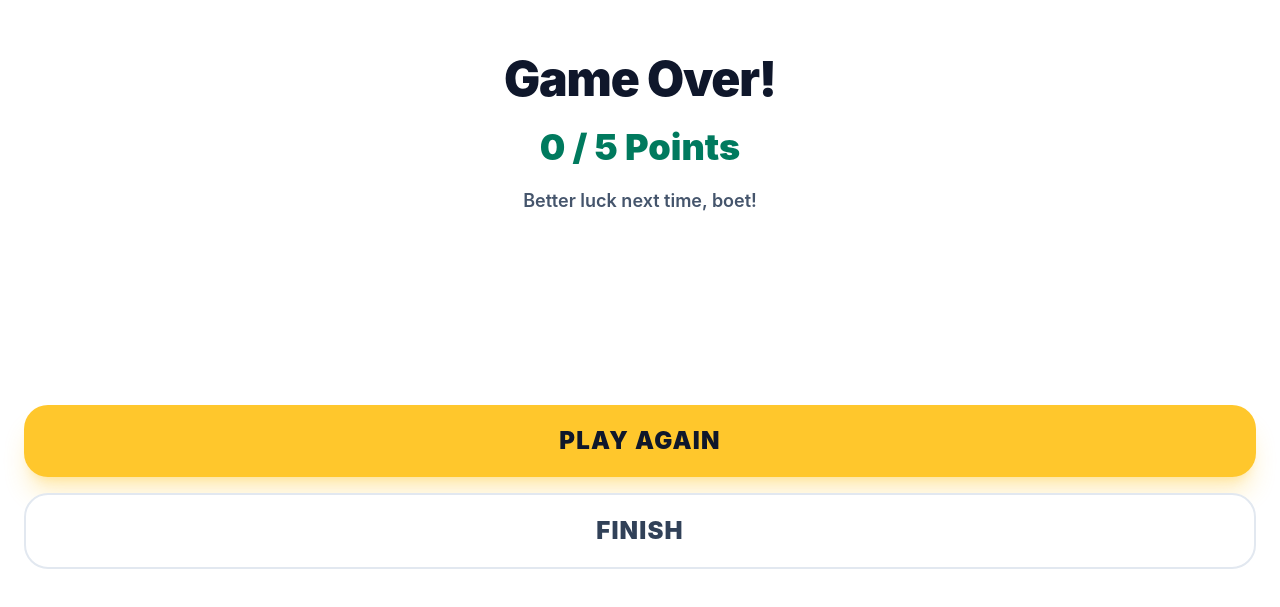
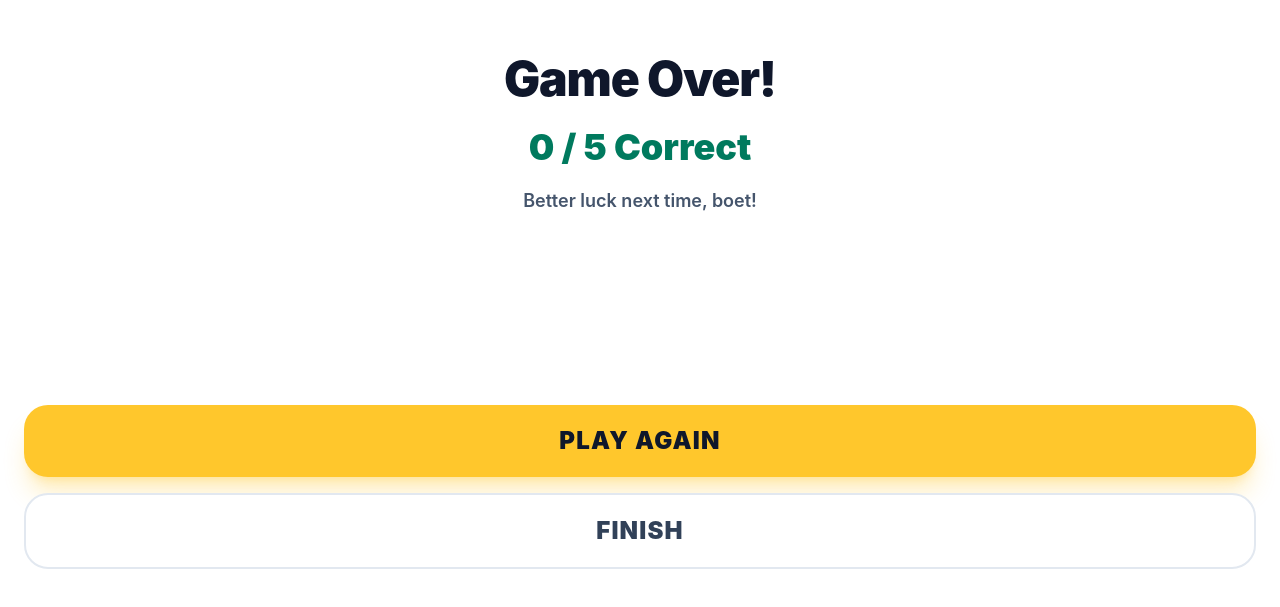
Before and after one commit to thabomoagi/southagame, a SvelteKit app in the folder frontend/: page /multiple-choice/game-over in a window 1280 px wide. Shown: the part 183-790 px from the top of the page. Built offline with nearby package versions, Linux system fonts and the light colour scheme; no server answers.

Commit message:
fix: display correct answers out of total questions on MCQ game over screen

```diff
--- a/frontend/src/routes/multiple-choice/game-over/+page.svelte
+++ b/frontend/src/routes/multiple-choice/game-over/+page.svelte
@@ -38,7 +38,7 @@
         </h1>
 
         <p class="mt-6 text-4xl font-black text-springbok dark:text-sa-yellow">
-                        {score} / {total} Points
+            {score} / {total} Correct
         </p>
 
         <p class="mt-5 max-w-sm text-lg font-semibold text-slate-600 dark:text-slate-300">
--- a/frontend/src/routes/multiple-choice/play/+page.svelte
+++ b/frontend/src/routes/multiple-choice/play/+page.svelte
@@ -142,8 +142,8 @@
         try {
             const res: any = await api.submitQna(attemptId, answers);
             const params = new URLSearchParams({
-                score: String(res.score ?? 0),
-                total: String(questions.length)
+                score: String(res.correctCount ?? res.score ?? 0),
+                total: String(res.totalQuestions ?? questions.length)
             });
             goto(`/multiple-choice/game-over?${params.toString()}`);
         } catch (err) {
```
